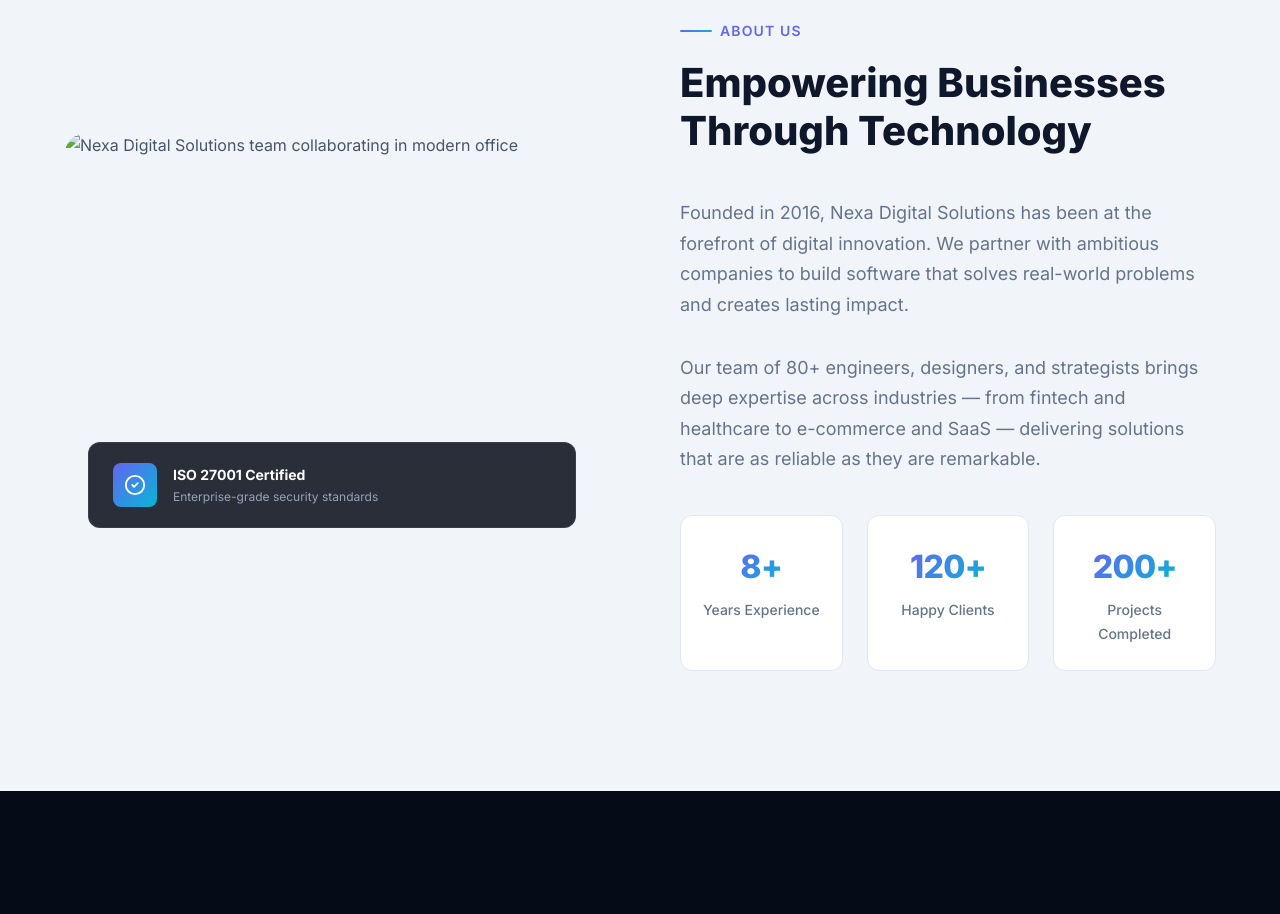
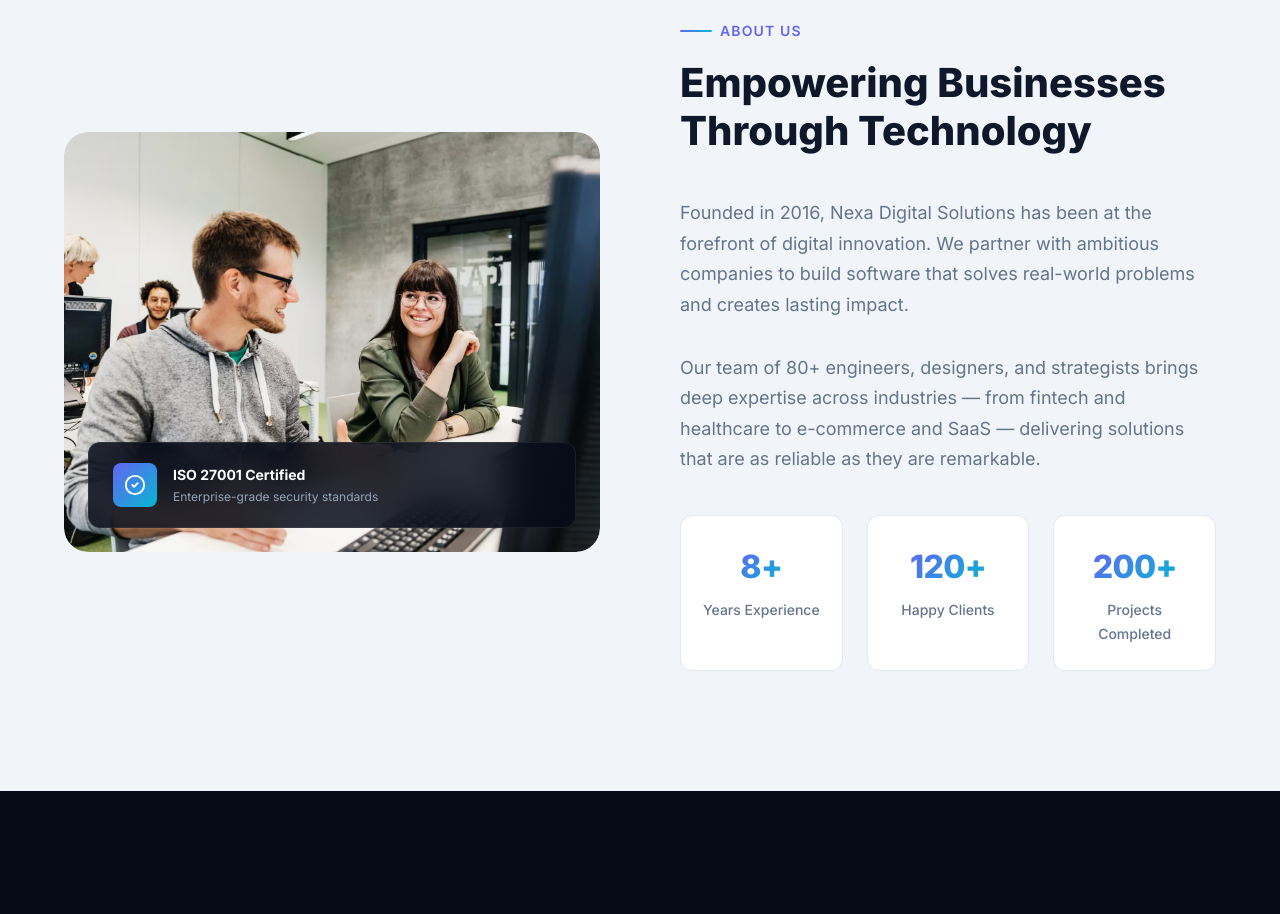
Before and after one commit to nivethas1112-lab/nexadigital, a plain HTML site: page index.html in a window 1280 px wide. Shown: the part 1880-2794 px from the top of the page. Drawn offline with Linux system fonts and the light colour scheme.

Commit message:
first commit

```diff
--- a/index.html
+++ b/index.html
@@ -187,7 +187,7 @@
   <section class="about" id="about">
     <div class="container">
       <div class="about-image-wrapper reveal">
-        <img src="d:\Downloads\CompSci_SE_How-to-become_38070e124.avif" alt="Nexa Digital Solutions team collaborating in modern office" loading="lazy">
+        <img src="CompSci_SE_How-to-become_38070e124.avif" alt="Nexa Digital Solutions team collaborating in modern office" loading="lazy">
         <div class="about-image-overlay">
           <div class="overlay-icon">
             <svg xmlns="http://www.w3.org/2000/svg" viewBox="0 0 24 24" fill="none" stroke="currentColor" stroke-width="2" stroke-linecap="round" stroke-linejoin="round"><path d="M12 22c5.523 0 10-4.477 10-10S17.523 2 12 2 2 6.477 2 12s4.477 10 10 10z"/><path d="m9 12 2 2 4-4"/></svg>
```
Also changed, not shown: CompSci_SE_How-to-become_38070e124.avif (added).
